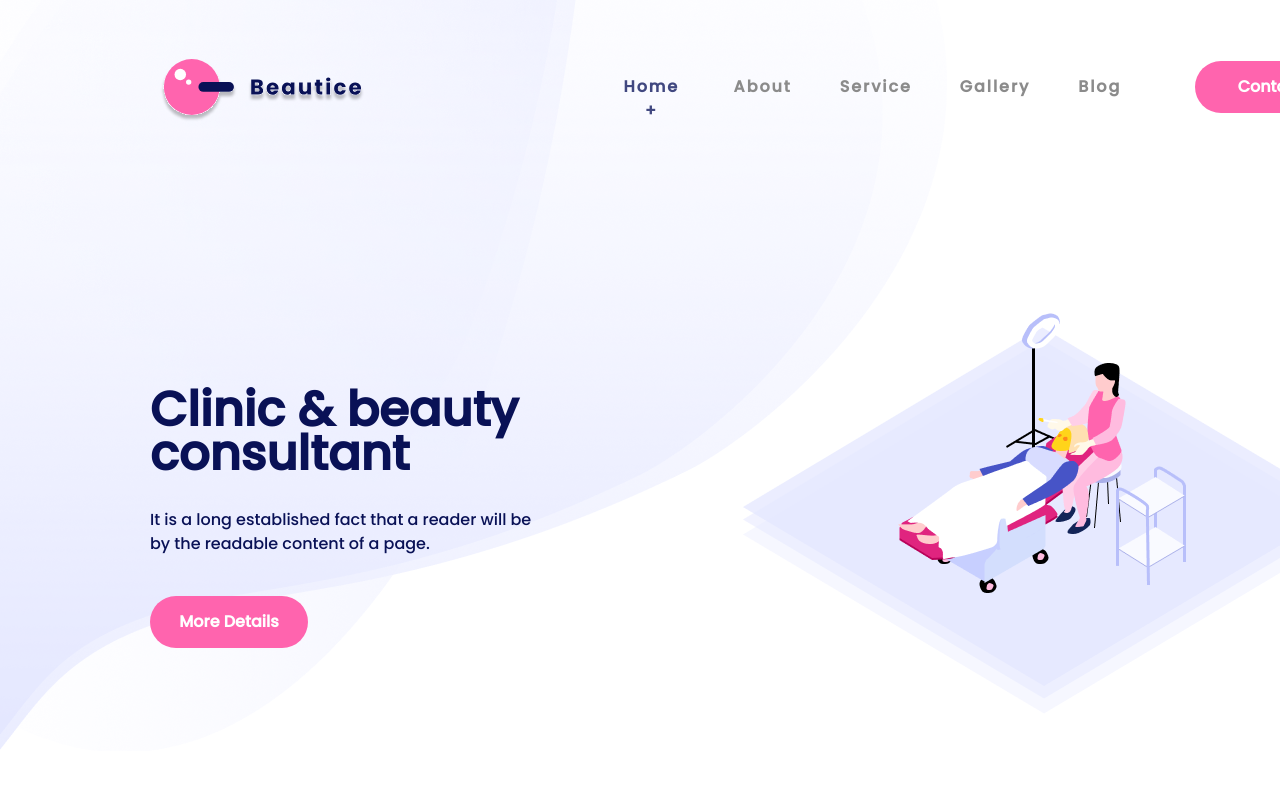
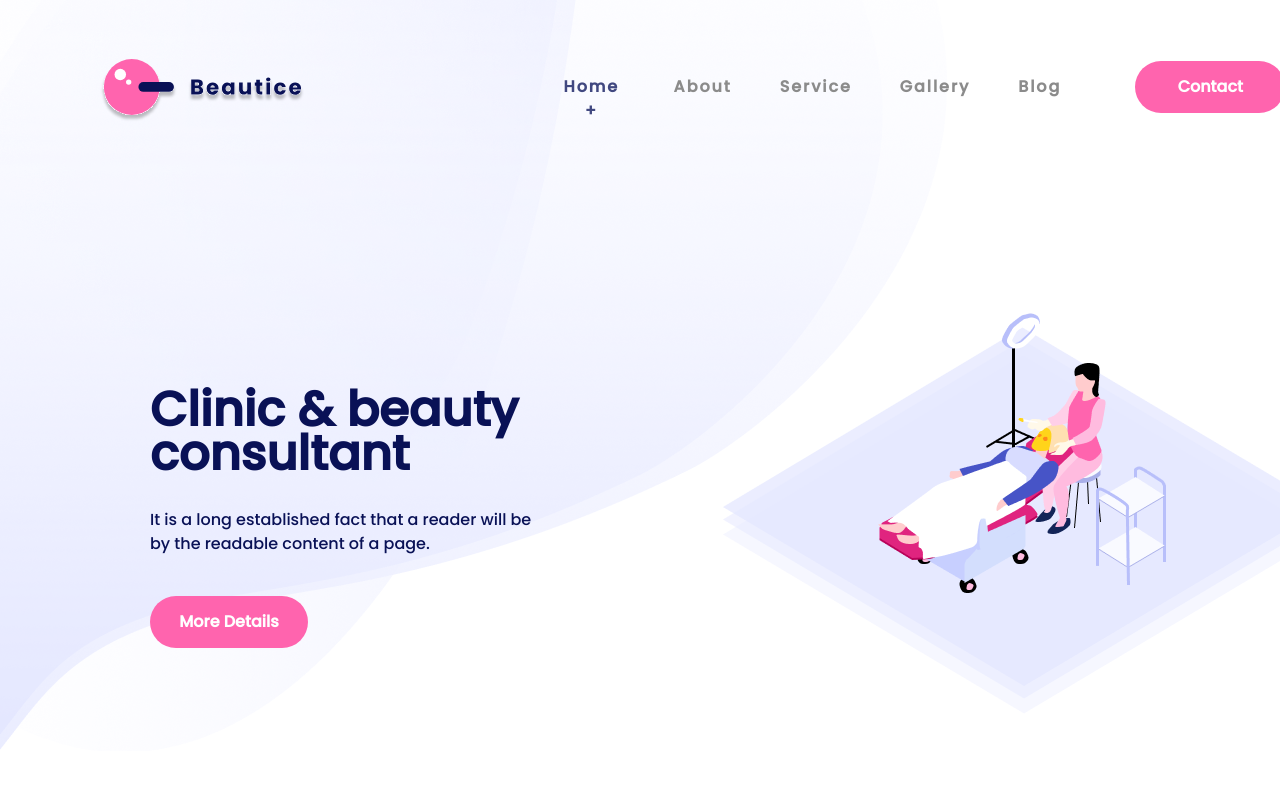
Before and after one commit to ew991/index1, a plain HTML site: page index.html in a window 1280 px wide. Shown: the top 800 px of the page. Drawn offline with nearby package versions, Linux system fonts and the light colour scheme; files whose address does not match are found by name.

Commit message:
frv commit

```diff
--- a/css/home1.css
+++ b/css/home1.css
@@ -136,7 +136,7 @@ body {
 .navbar img {
     width: 258px;
     height: 63px;
-    margin-left: 150px;
+    margin-left: 90px;
     margin-right: 150px;
     margin-top: 41px;
 }
@@ -634,6 +634,7 @@ body {
 }
 
 .navbar ul {
+    margin-right: 40px;
     display: flex;
 }
 
```
